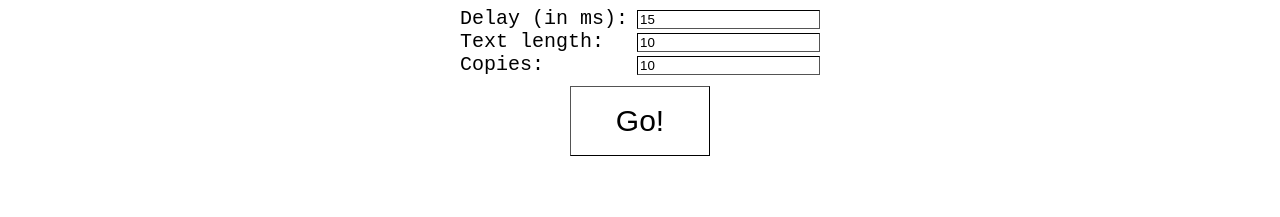
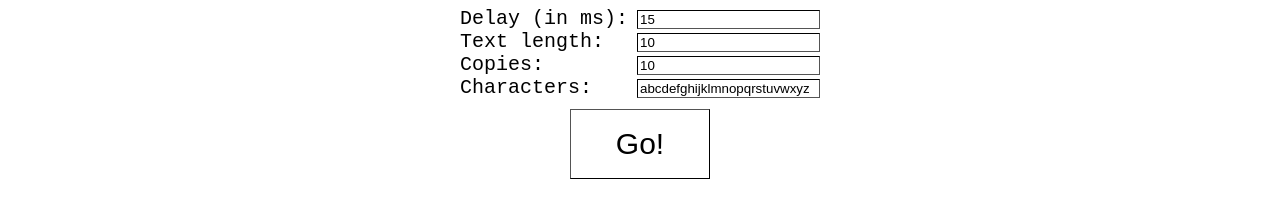
Before and after one commit to sh-dima/copy-pest, a plain HTML site: page public/index.html in a window 1280 px wide. Both pictures are taken after a click on the button "Go!". Shown: the part 77-294 px from the top of the page. Drawn offline with Linux system fonts and the light colour scheme.

Commit message:
Implement customizable characters to copy

```diff
--- a/public/index.html
+++ b/public/index.html
@@ -34,6 +34,11 @@
 				<label for="copies">Copies:&nbsp;&nbsp;&nbsp;&nbsp;&nbsp;&nbsp;&nbsp;</label>
 				<input type="number" id="copies" min="0" value="10" />
 			</div>
+
+			<div>
+				<label for="characters">Characters:&nbsp;&nbsp;&nbsp;</label>
+				<input type="text" id="characters" value="abcdefghijklmnopqrstuvwxyz" />
+			</div>
 		</div>
 
 		<div class="button-container">
--- a/public/script.js
+++ b/public/script.js
@@ -1,8 +1,8 @@
-const characters = "abcdefghijklmnopqrstuvwxyz";
-
 const copied = [];
 
 async function spamClipboard() {
+	const characters = getCharacters();
+
 	for (let i = 0; i < getCopies(); i++) {
 		let str = "";
 
@@ -38,3 +38,8 @@ function getCopies() {
 	const c = document.getElementById("copies")
 	return c.value;
 }
+
+function getCharacters() {
+	const c = document.getElementById("characters");
+	return c.value;
+}
--- a/public/styles.css
+++ b/public/styles.css
@@ -56,7 +56,7 @@ input {
 	border-color: black;
 }
 
-input#delay, input#length, input#copies {
+input#delay, input#length, input#copies, input#characters {
 	margin-left: 5px;
 }
 
```
